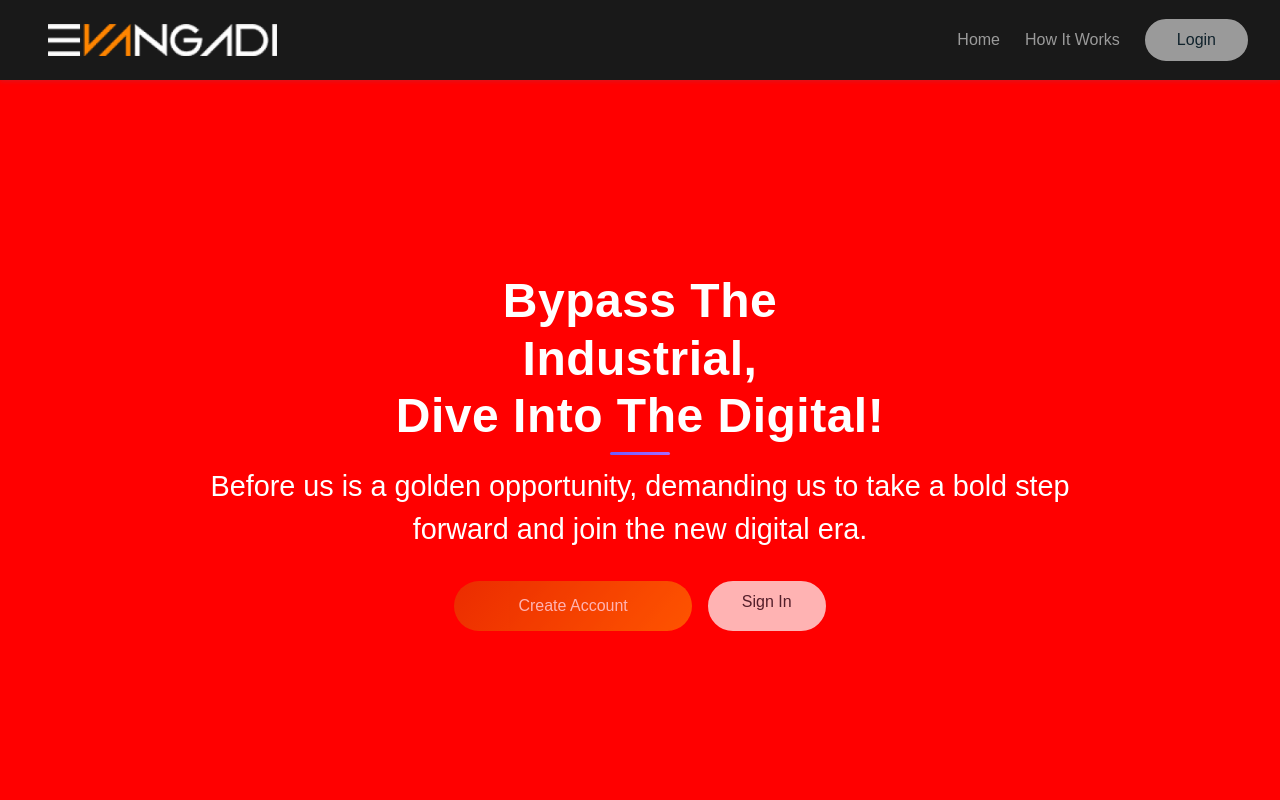
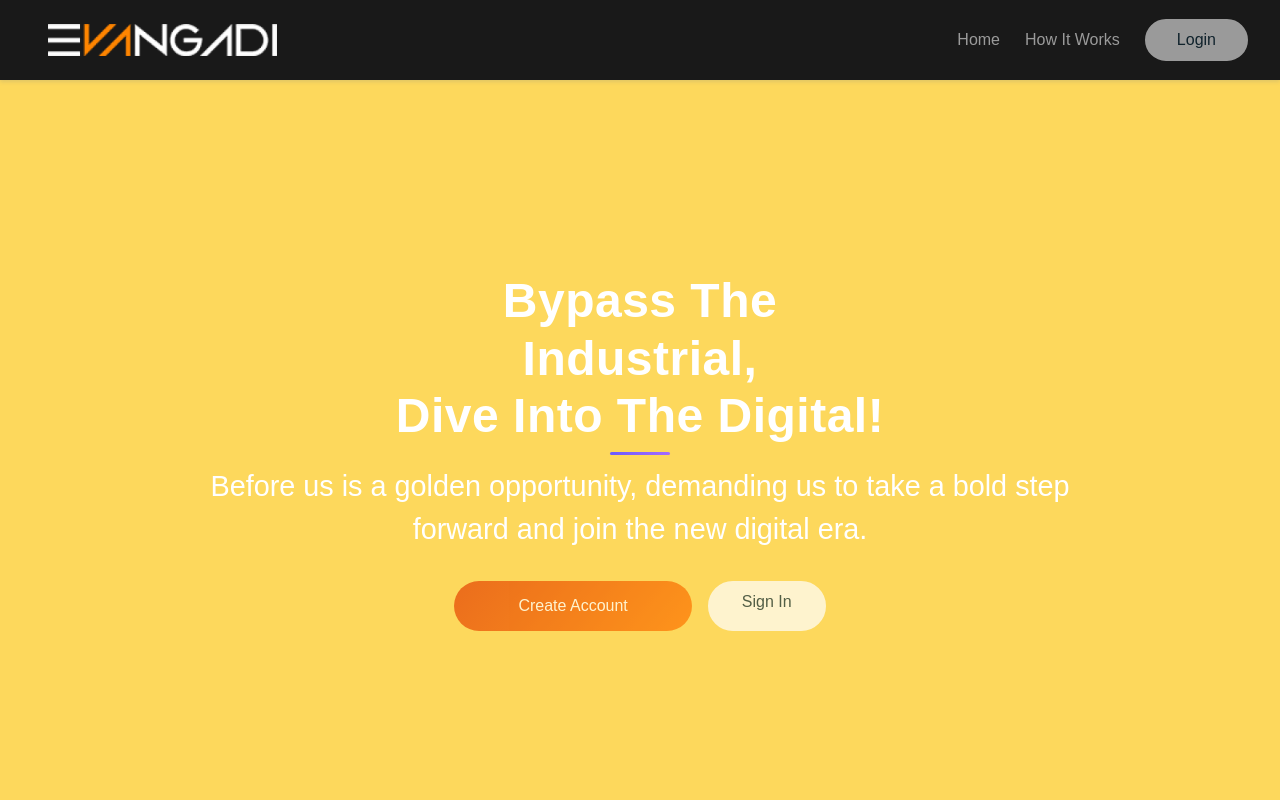
Before and after one commit to sazluz/Evangadi-Fourm-frontend, a React (Vite) app in the folder cliant/: page / in a window 1280 px wide. Shown: the top 800 px of the page. Built offline with nearby package versions, Linux system fonts and the light colour scheme; no server answers.

Commit message:
Change background color to #fdd85c

```diff
--- a/cliant/src/pages/LandingPage/LandingPage.module.css
+++ b/cliant/src/pages/LandingPage/LandingPage.module.css
@@ -8,7 +8,7 @@
   background-size: cover;
   background-position: center;
   background-repeat: no-repeat;
-  background-color: red;
+  background-color: #fdd85c ;
 }
 
 .textDiv {
```
